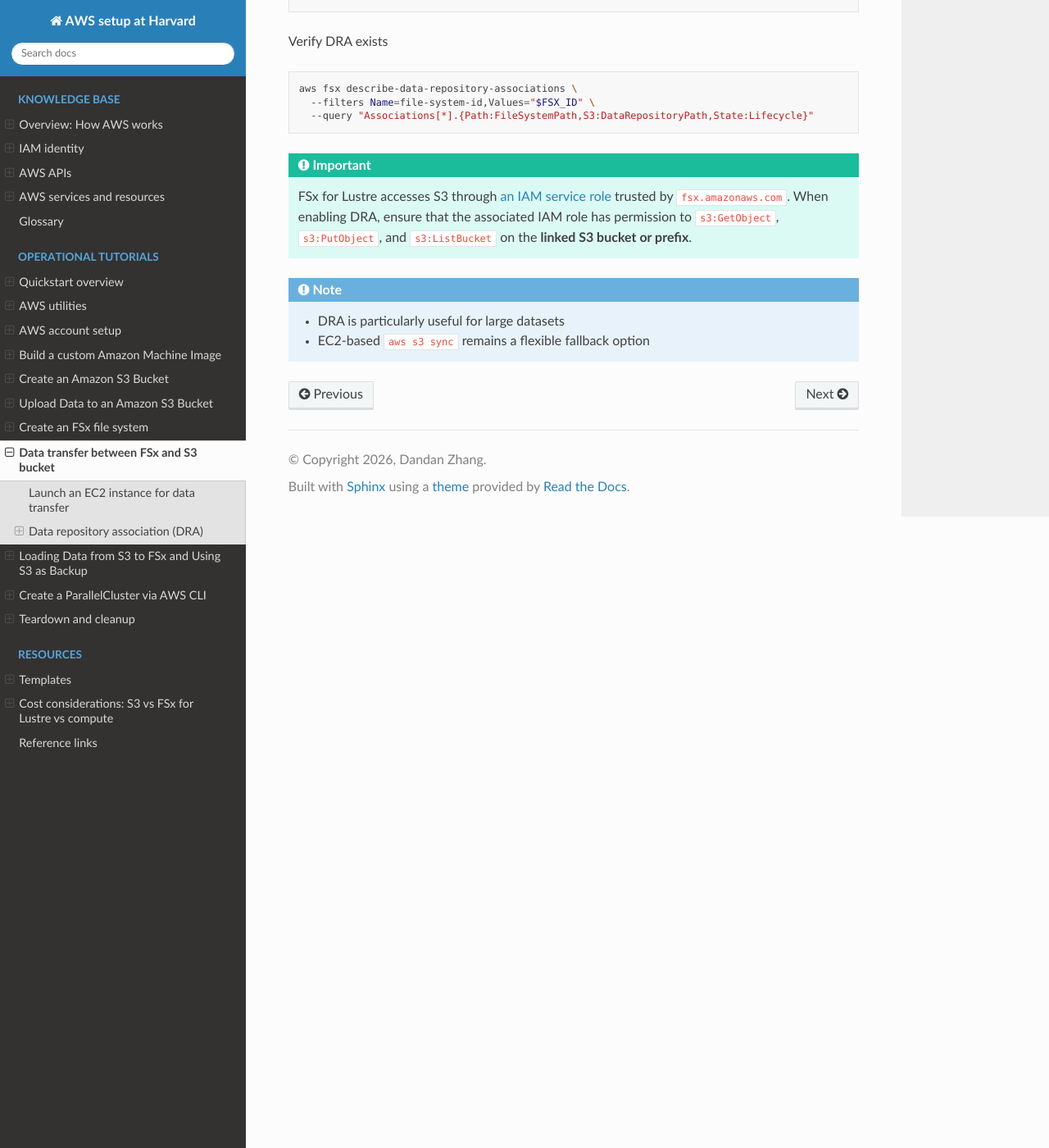
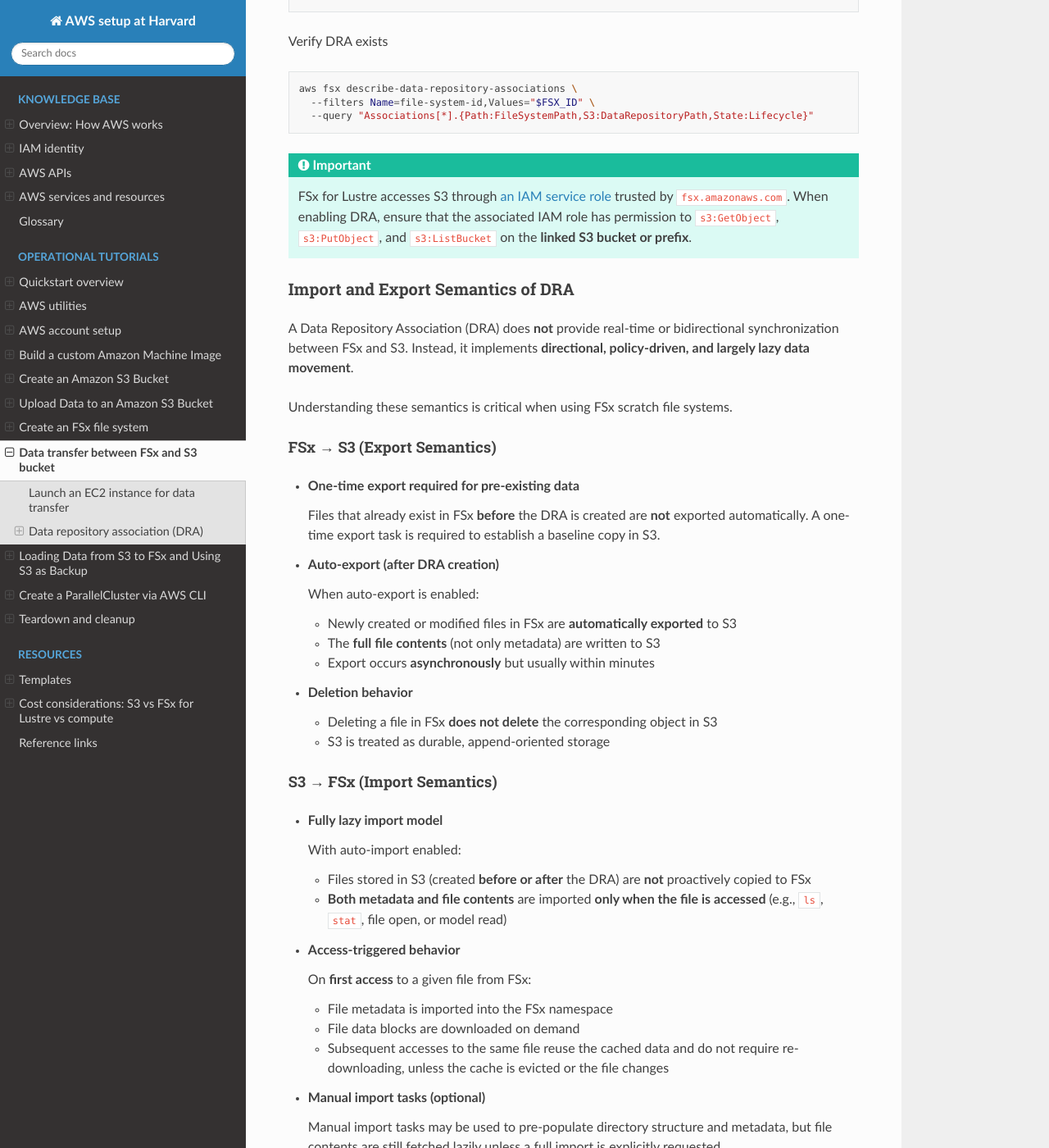
Before and after one commit to 1Dandan/learning-aws, a Sphinx documentation site: the page built from docs/source/operational-tutorials/fsx-upload-data.rst, in a window 1280 px wide and 1400 px high, scrolled down 2792 px. Shown: the whole window at 82% size. Built offline with Sphinx 7.4.7 and the Read the Docs theme 3.1.0, drawn with Linux system fonts in a browser that asks for light colours; some of the changed text lies outside the part shown.

Commit message:
update for DRA

```diff
--- a/docs/source/operational-tutorials/fsx-s3-data-management.rst
+++ b/docs/source/operational-tutorials/fsx-s3-data-management.rst
@@ -55,8 +55,8 @@ copy all file contents from S3**.
 
 By default:
 
-- FSx imports **metadata only** (directory tree, filenames)
-- File contents are fetched **on demand** when accessed
+- FSx does **not** proactively import metadata or file contents
+- Metadata and data are imported **lazily** when files are accessed
 - This behavior saves time and storage for large datasets
 
 There are three ways to populate data from S3 to FSx.
--- a/docs/source/operational-tutorials/fsx-upload-data.rst
+++ b/docs/source/operational-tutorials/fsx-upload-data.rst
@@ -155,6 +155,90 @@ Verify DRA exists
     IAM role has permission to ``s3:GetObject``, ``s3:PutObject``, and
     ``s3:ListBucket`` on the **linked S3 bucket or prefix**.
 
+Import and Export Semantics of DRA
+^^^^^^^^^^^^^^^^^^^^^^^^^^^^^^^^^^^^
+
+A Data Repository Association (DRA) does **not** provide real-time or
+bidirectional synchronization between FSx and S3. Instead, it implements
+**directional, policy-driven, and largely lazy data movement**.
+
+Understanding these semantics is critical when using FSx scratch file systems.
+
+FSx → S3 (Export Semantics)
+~~~~~~~~~~~~~~~~~~~~~~~~~~~~~
+
+- **One-time export required for pre-existing data**
+
+  Files that already exist in FSx **before** the DRA is created are **not**
+  exported automatically. A one-time export task is required to establish
+  a baseline copy in S3.
+
+- **Auto-export (after DRA creation)**
+
+  When auto-export is enabled:
+
+  - Newly created or modified files in FSx are **automatically exported** to S3
+  - The **full file contents** (not only metadata) are written to S3
+  - Export occurs **asynchronously** but usually within minutes
+
+- **Deletion behavior**
+
+  - Deleting a file in FSx **does not delete** the corresponding object in S3
+  - S3 is treated as durable, append-oriented storage
+
+S3 → FSx (Import Semantics)
+~~~~~~~~~~~~~~~~~~~~~~~~~~~~
+
+- **Fully lazy import model**
+
+  With auto-import enabled:
+
+  - Files stored in S3 (created **before or after** the DRA) are **not**
+    proactively copied to FSx
+  - **Both metadata and file contents** are imported **only when the file is
+    accessed** (e.g., ``ls``, ``stat``, file open, or model read)
+
+- **Access-triggered behavior**
+
+  On **first access** to a given file from FSx:
+
+  - File metadata is imported into the FSx namespace
+  - File data blocks are downloaded on demand
+  - Subsequent accesses to the same file reuse the cached data and do not
+    require re-downloading, unless the cache is evicted or the file changes
+
+- **Manual import tasks (optional)**
+
+  Manual import tasks may be used to pre-populate directory structure and
+  metadata, but file contents are still fetched lazily unless a full import
+  is explicitly requested.
+
+Behavior summary
+~~~~~~~~~~~~~~~~~~~~~
+
+.. list-table::
+   :widths: 30 35 35
+   :header-rows: 1
+
+   * - Operation
+     - Result
+     - Notes
+   * - FSx → S3 (existing files)
+     - Not exported automatically
+     - One-time export required
+   * - FSx → S3 (new or modified files)
+     - Automatically exported
+     - Full data copied asynchronously
+   * - FSx file deletion
+     - No effect on S3
+     - No automatic deletion
+   * - S3 → FSx (any file)
+     - Imported on access
+     - Metadata and data are lazy
+   * - Auto-import policy
+     - Enables access-triggered import
+     - No proactive copying
+
 .. note::
 
    - DRA is particularly useful for large datasets
```
